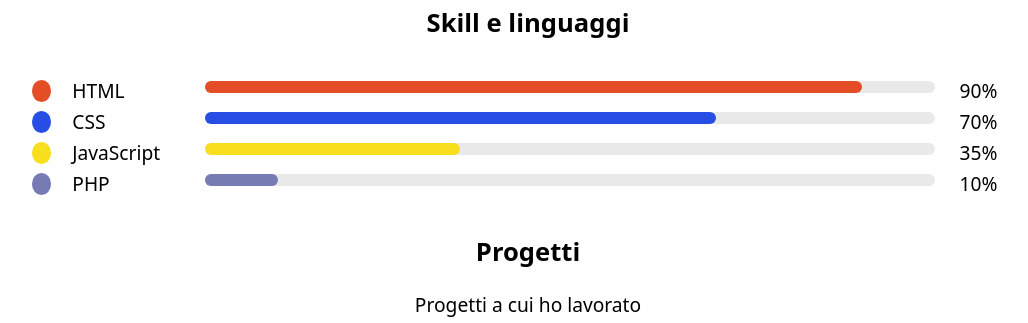
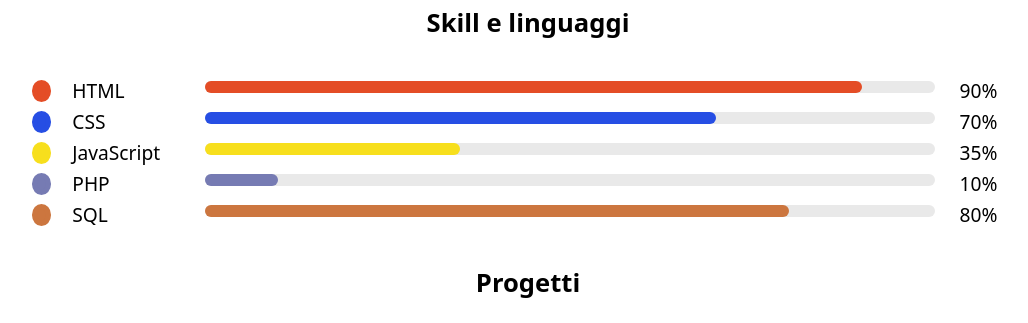
Before and after one commit to lumon2004/lumon2004, a PHP site: page / in a window 1280 px wide. Shown: the part 979-1302 px from the top of the page, without its empty margins (112-1140 px from the left). Run offline with PHP 8.4, Linux system fonts and the light colour scheme.

Commit message:
Added SQL in skills table

```diff
--- a/index.html
+++ b/index.html
@@ -97,6 +97,12 @@
                     <td><progress value="10" max="100"></progress></td>
                     <td>10%</td>
                 </tr>
+                <tr>
+                    <td><div id="sql"></div></td>
+                    <td>SQL</td>
+                    <td><progress value="80" max="100"></progress></td>
+                    <td>80%</td>
+                </tr>
             </tbody>
         </table>
         <h2>Progetti</h2>
--- a/style.css
+++ b/style.css
@@ -268,7 +268,6 @@ main h1>a>span.material-symbols-rounded {
     color: #06c;
     font-size: 2vw;
 }
-
 div.listsContainer {
     border-bottom: 0.75px solid grey;
 }
@@ -332,6 +331,10 @@ table#skill tbody tr td:first-child div#php {
     border-color: #767bb3;
     background-color: #767bb3;
 }
+table#skill tbody tr td:first-child div#sql {
+    border-color: #cc763f;
+    background-color: #cc763f;
+}
 table#skill tbody tr td:nth-child(2), table#skill tbody tr td:nth-child(4) {
     font-size: 1.5vw;
 }
@@ -360,6 +363,9 @@ table#skill tbody tr:nth-child(3) td:nth-child(3) progress::-webkit-progress-val
 }
 table#skill tbody tr:nth-child(4) td:nth-child(3) progress::-webkit-progress-value {
     background-color: #767bb3;
+}
+table#skill tbody tr:nth-child(5) td:nth-child(3) progress::-webkit-progress-value {
+    background-color: #cc763f;
 }
 main h2 {
     font-size: 2vw;
```
